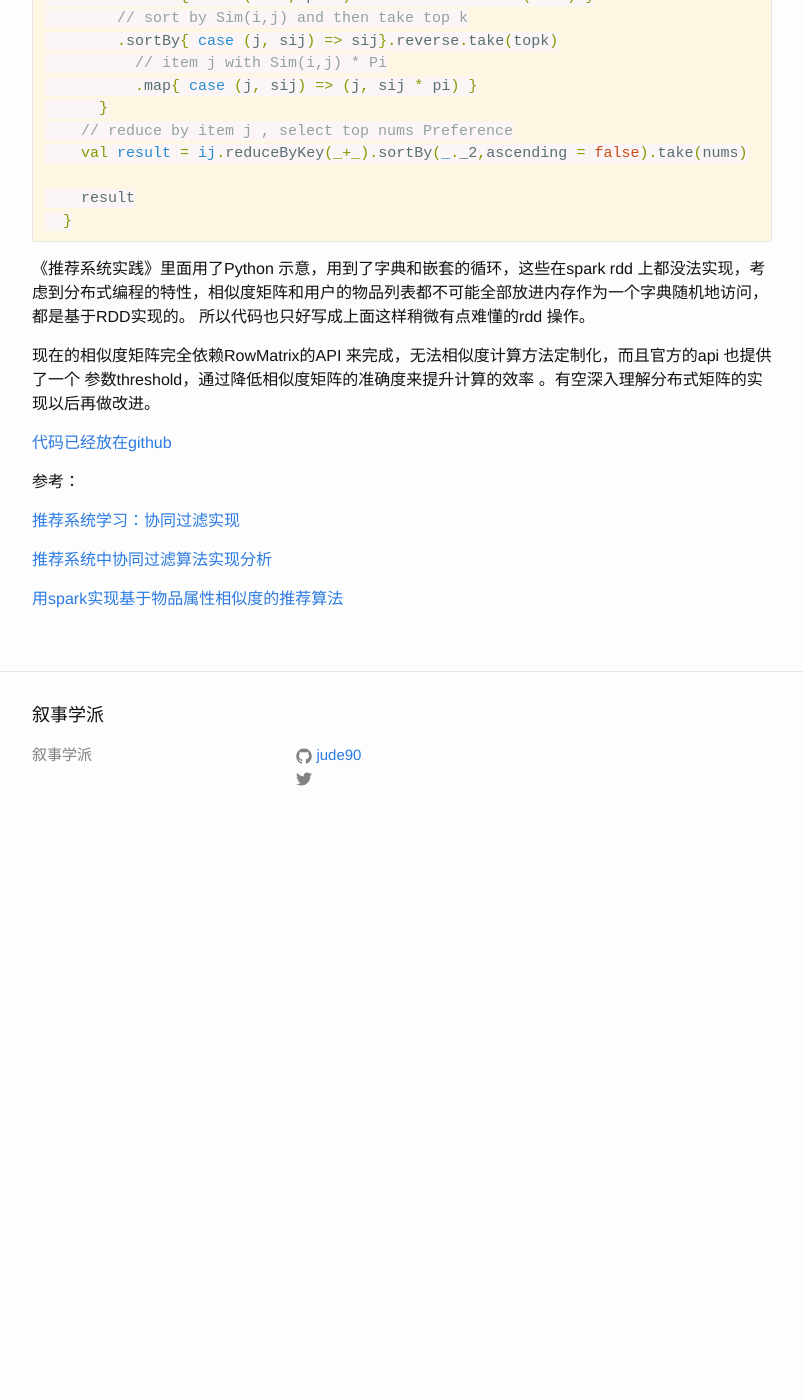
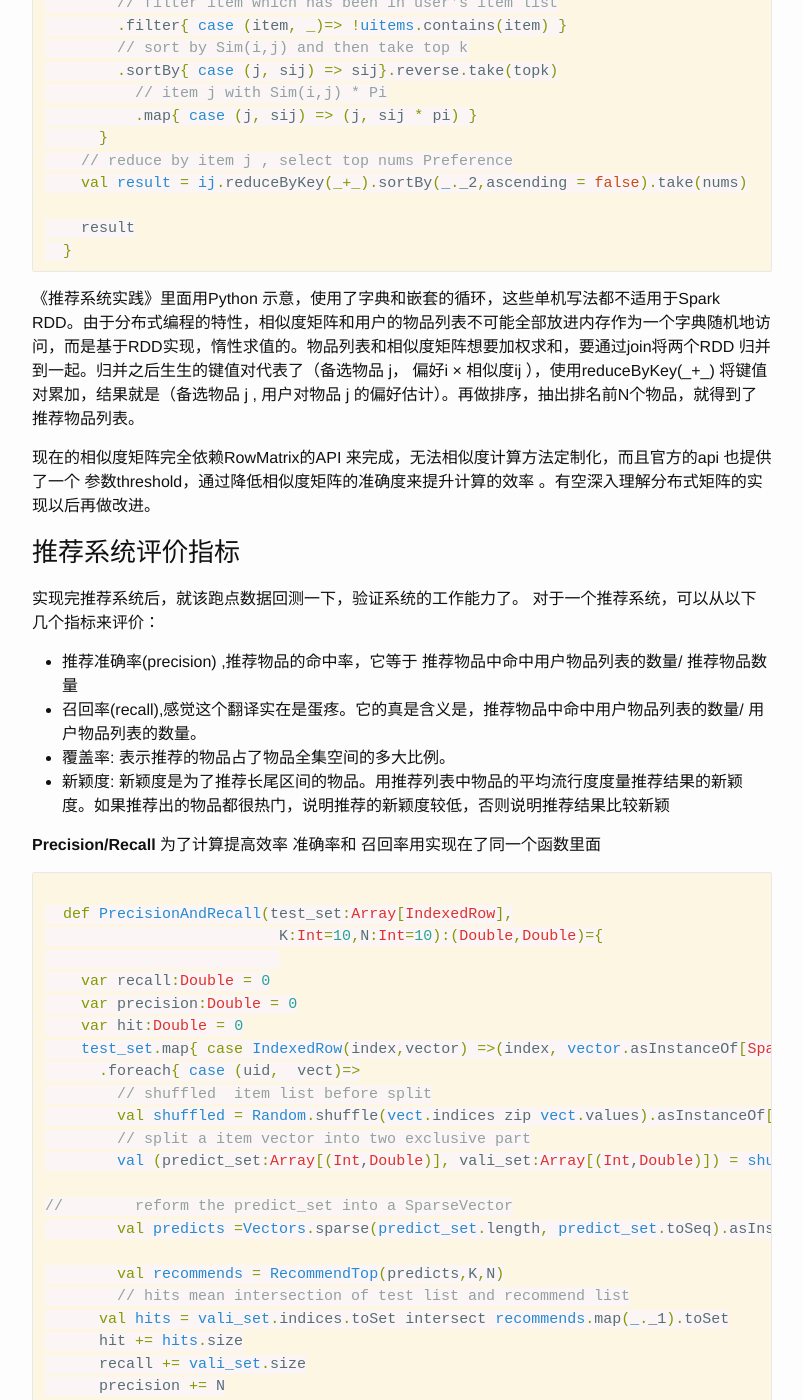
Before and after one commit to jude90/jude90.github.io, a Jekyll site: the page built from _posts/2015-11-14-item-based-cf.md, in a window 1280 px wide and 1400 px high, scrolled down 1059 px. Shown: the whole window, without its empty margins (238-1041 px from the left). Built offline with Jekyll 4.4.1, drawn with Linux system fonts in a browser that asks for light colours; Markdown is read by kramdown in place of the engine named in the settings; comment, search, counter and statistics services are not loaded; before the commit the page ends 1908 px from its top, so only the background shows below that; some of the changed text lies outside the part shown.

Commit message:
precision

````diff
--- a/_posts/2015-11-14-item-based-cf.md
+++ b/_posts/2015-11-14-item-based-cf.md
@@ -4,29 +4,28 @@ layout: post
 date: 2015-11-14 15:01:00
 ---
 
-###
+### 推荐系统笔记
 
 上周读了《推荐系统实践》，作者重点讲解了协调过滤，而在协同过滤中又着重讲了基于用户（User Based）和基于物品(Item Based) 两种算法。
 
+### Item/User Based
 两种算法非常相似，都是利用用户对物品偏好与相似度的加权。区别在于，基于用户的协同过滤利用的是其他用户对物品的偏好与用户间的相似度；而基于物品的协同过滤利用了一个用户对他评价过的物品与其他物品间的相似度来选择最佳推荐。
 
 基于物品的协同过滤适用于用户比物品多，而且变化频繁的场景，这样不需要针对新用户重新计算相似度矩阵，只需要用户开始选择或者购买物品，就可以给用户推荐新物品。
 
 基于用户的协同过滤适用于新闻推送这种物品更新频繁，用户数量相对稳定的情况。对于新闻这样强调时效性的物品来说，如果基于物品做协同过滤，物品数量线性增长时，相似度矩阵的大小却平方级地增长。
 
-这两种协调过滤算法的优点，就是模型容易理解，解释力强, 非常符合直觉。而共同的缺点，恐怕就是计算开销了。所以Spark的mllib 模块只实现了一种推荐算法，ALS ,一种基于矩阵分解的机器学习算法。
+这两种协调过滤算法的优点，就是模型容易理解，解释力强, 非常符合直觉。而共同的缺点，恐怕就是计算开销了。所以Spark的mllib 模块只实现了一种推荐算法，ALS ,一种基于矩阵分解的机器学习算法。网上搜到的博客，也大多基于官网的例子。于是又有机会练习一下灵活（yin dang）的Scala啦 。
 
-但是Spark依然为那些想在Spark 上编写User/Item Based CF的人提供了一些有用的组件，比如利用RowMatrix，计算出相似度矩阵。
-
-这周抽空写了一个ItemBased CF的demo 。算法本身是容易理解的，首先计算出相似度矩阵，然后对于用户的物品列表，加权求和，计算出用户可能会喜欢的N个商品。
+这周抽空写了一个ItemBased CF的demo 。算法本身是容易理解的，计算出相似度矩阵，然后对于用户的物品列表，加权求和，计算出用户可能会喜欢的N个商品。
 
 推荐物品的Spark实现如下
 
 ```scala
-
 def RecommendTop(userprefs:SparseVector,
                    similar:RDD[(Int, SparseVector)],
                    topk:Int =10,nums:Int=10)(implicit sc:SparkContext): Array[(Int,Double)] ={
+
     // key is items , values is preference of items
     val ipi =userprefs.indices zip userprefs.values
     // items that user has selected
@@ -49,9 +48,55 @@ def RecommendTop(userprefs:SparseVector,
   }
 ```
 
-《推荐系统实践》里面用了Python 示意，用到了字典和嵌套的循环，这些在spark rdd 上都没法实现，考虑到分布式编程的特性，相似度矩阵和用户的物品列表都不可能全部放进内存作为一个字典随机地访问，都是基于RDD实现的。 所以代码也只好写成上面这样稍微有点难懂的rdd 操作。
+《推荐系统实践》里面用Python 示意，使用了字典和嵌套的循环，这些单机写法都不适用于Spark RDD。由于分布式编程的特性，相似度矩阵和用户的物品列表不可能全部放进内存作为一个字典随机地访问，而是基于RDD实现，惰性求值的。物品列表和相似度矩阵想要加权求和，要通过join将两个RDD 归并到一起。归并之后生生的键值对代表了（备选物品 j， 偏好i × 相似度ij ），使用reduceByKey(\_+\_) 将键值对累加，结果就是（备选物品 j , 用户对物品 j 的偏好估计）。再做排序，抽出排名前N个物品，就得到了推荐物品列表。
 
 现在的相似度矩阵完全依赖RowMatrix的API 来完成，无法相似度计算方法定制化，而且官方的api 也提供了一个 参数threshold，通过降低相似度矩阵的准确度来提升计算的效率 。有空深入理解分布式矩阵的实现以后再做改进。
+
+
+### 推荐系统评价指标
+实现完推荐系统后，就该跑点数据回测一下，验证系统的工作能力了。
+对于一个推荐系统，可以从以下几个指标来评价：
+
+- 推荐准确率(precision) ,推荐物品的命中率，它等于 推荐物品中命中用户物品列表的数量/ 推荐物品数量
+- 召回率(recall),感觉这个翻译实在是蛋疼。它的真是含义是，推荐物品中命中用户物品列表的数量/ 用户物品列表的数量。
+- 覆盖率: 表示推荐的物品占了物品全集空间的多大比例。
+- 新颖度: 新颖度是为了推荐长尾区间的物品。用推荐列表中物品的平均流行度度量推荐结果的新颖度。如果推荐出的物品都很热门，说明推荐的新颖度较低，否则说明推荐结果比较新颖
+
+**Precision/Recall**
+为了计算提高效率 准确率和 召回率用实现在了同一个函数里面
+
+```scala
+
+  def PrecisionAndRecall(test_set:Array[IndexedRow],
+                          K:Int=10,N:Int=10):(Double,Double)={
+
+    var recall:Double = 0
+    var precision:Double = 0
+    var hit:Double = 0
+    test_set.map{ case IndexedRow(index,vector) =>(index, vector.asInstanceOf[SparseVector])}
+      .foreach{ case (uid,  vect)=>
+        // shuffled  item list before split
+        val shuffled = Random.shuffle(vect.indices zip vect.values).asInstanceOf[Array[(Int,Double)]]
+        // split a item vector into two exclusive part
+        val (predict_set:Array[(Int,Double)], vali_set:Array[(Int,Double)]) = shuffled.splitAt(vect.indices.length.toInt/2)
+
+//        reform the predict_set into a SparseVector
+        val predicts =Vectors.sparse(predict_set.length, predict_set.toSeq).asInstanceOf[SparseVector]
+
+        val recommends = RecommendTop(predicts,K,N)
+        // hits mean intersection of test list and recommend list
+      val hits = vali_set.indices.toSet intersect recommends.map(_._1).toSet
+      hit += hits.size
+      recall += vali_set.size
+      precision += N
+
+    }
+    ( hit/recall, hit/precision )
+  }
+```
+
+这个函数做的事情很简单，但是我花了好一会儿才写对。最初我对用户的物品列表求推荐列表，得到推荐列表后在与物品列表求交集。把交集的数量作为推荐命中数量。然后问题来了，推荐算法会过滤掉用户列表里面已经存在的物品
+
 
 [代码已经放在github](https://github.com/jude90/recomovies)
 
````
Also changed, not shown: other parts of _posts/2015-11-14-item-based-cf.md (+1 -1 lines), 1 other file.
